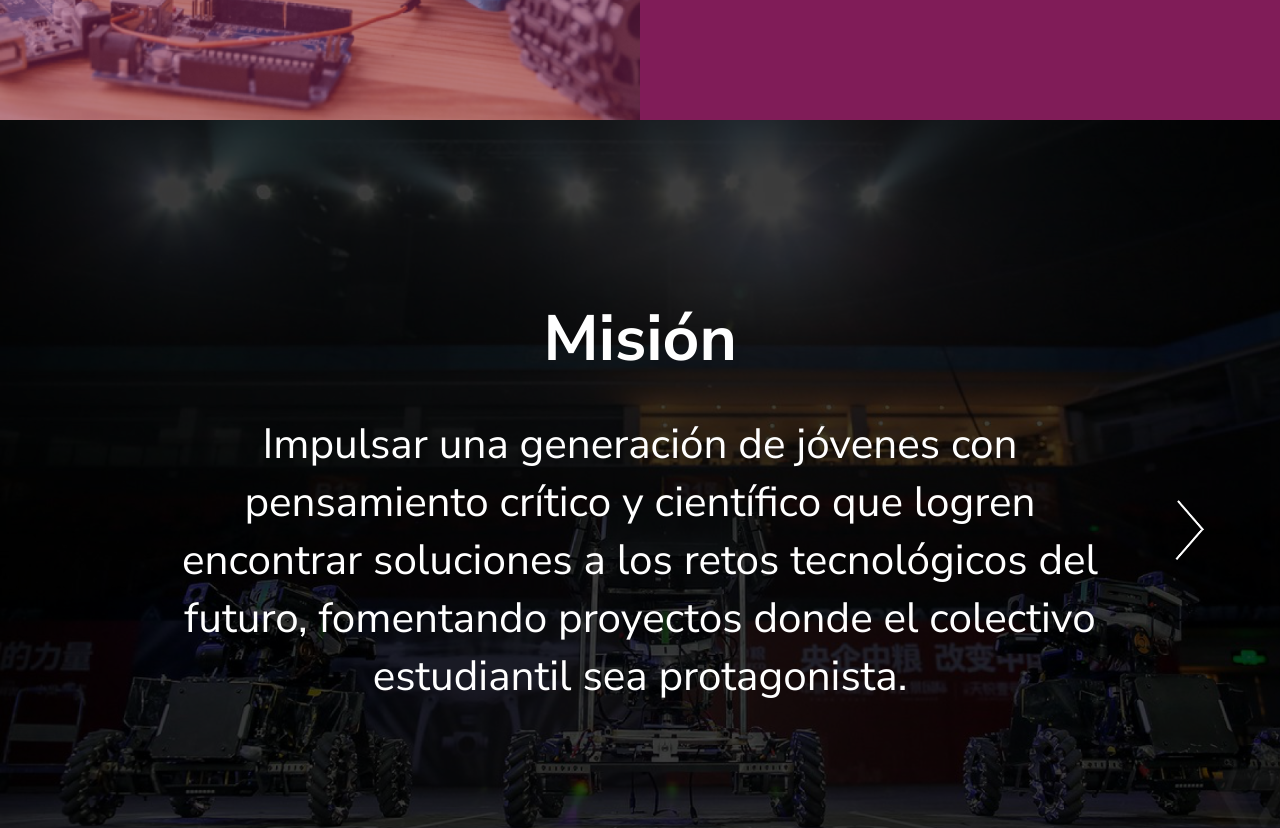
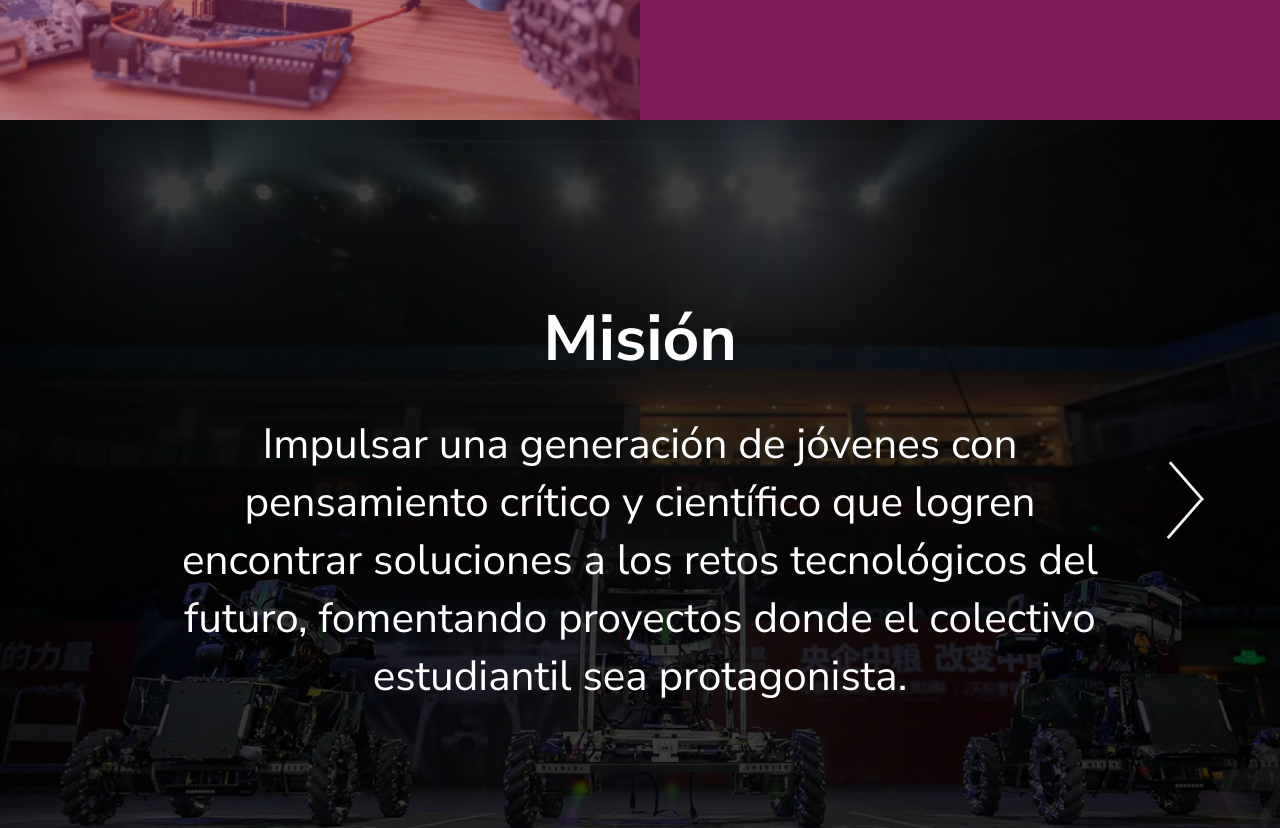
Before and after one commit to OwlTech-GDA/OwltechGDL, a React (Vite) app: page / in a window 1280 px wide. Shown: the part 680-1508 px from the top of the page. Built offline with nearby package versions, Linux system fonts and the light colour scheme.

Commit message:
fixed arrows

```diff
--- a/src/components/MisionVision/MisionVision.css
+++ b/src/components/MisionVision/MisionVision.css
@@ -51,10 +51,12 @@
   bottom: 0;
   right: 5.9vw; /*75px*/
   margin: 0;
-  width: 2.3vw; /*30px*/
+  width: 3vw; /*30px*/
+  height:95vh;
 
-  transform: translateY(50%);
+  /*transform: translateY(50%);*/
   background-size: contain;
+  background-position: center;
   background-repeat: no-repeat;
   cursor: pointer;
 
@@ -63,7 +65,12 @@
 
 .mision-content >.arrow.left {
   left: 5.9vw; /*75px*/
-  transform: translateY(50%) scaleX(-1);
+  width: 3vw;
+  background-position: center;
+  background-repeat: no-repeat;
+  background-size: contain;
+  cursor: pointer;
+  transform: scaleX(-1);
 
 }
 
```
